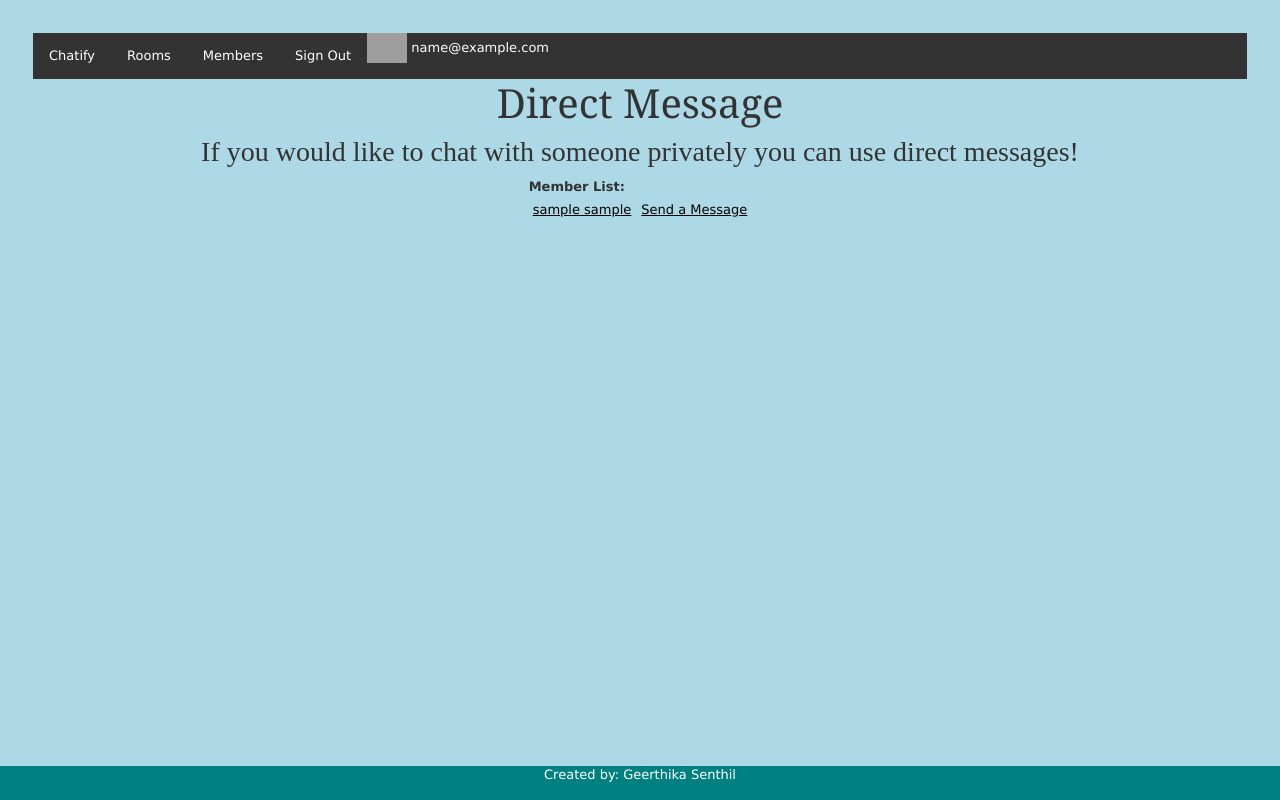
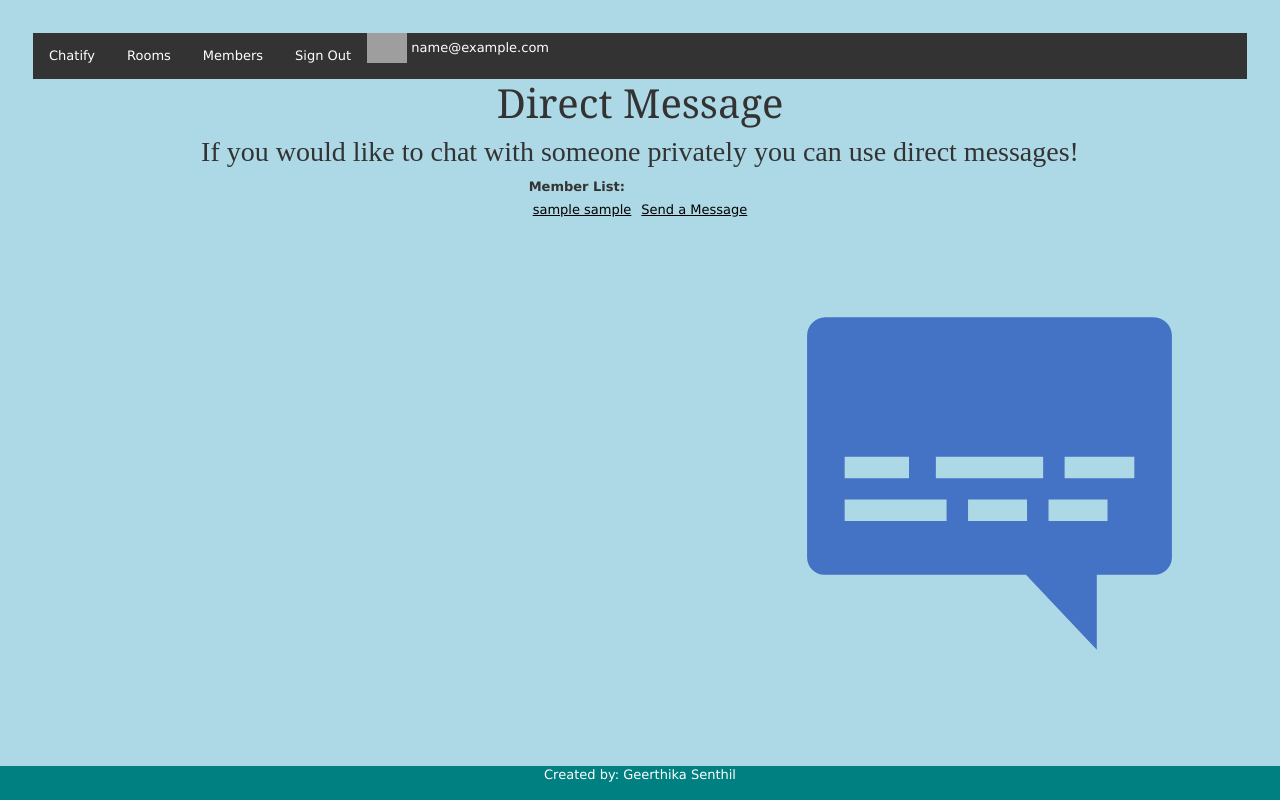
Before and after one commit to geersenthil/MessagingApp, a Rails app: page /users in a window 1280 px wide. Run offline with Rails 7, Linux system fonts and the light colour scheme; the visitor is signed in with stand-in values (Sample User, id 1); style sheets or scripts are compiled from the project's sources; some libraries are stand-ins or nearby versions; grey boxes are pictures that could not be loaded.

Commit message:
formatting

```diff
--- a/app/views/users/index.html.erb
+++ b/app/views/users/index.html.erb
@@ -17,4 +17,5 @@
   <% end %>
   </tbody>
 </table>
+<div align="right"><%= image_tag "direct_message.svg" %></div>
 </body>
```
Also changed, not shown: app/assets/images/direct_message.svg (added).
